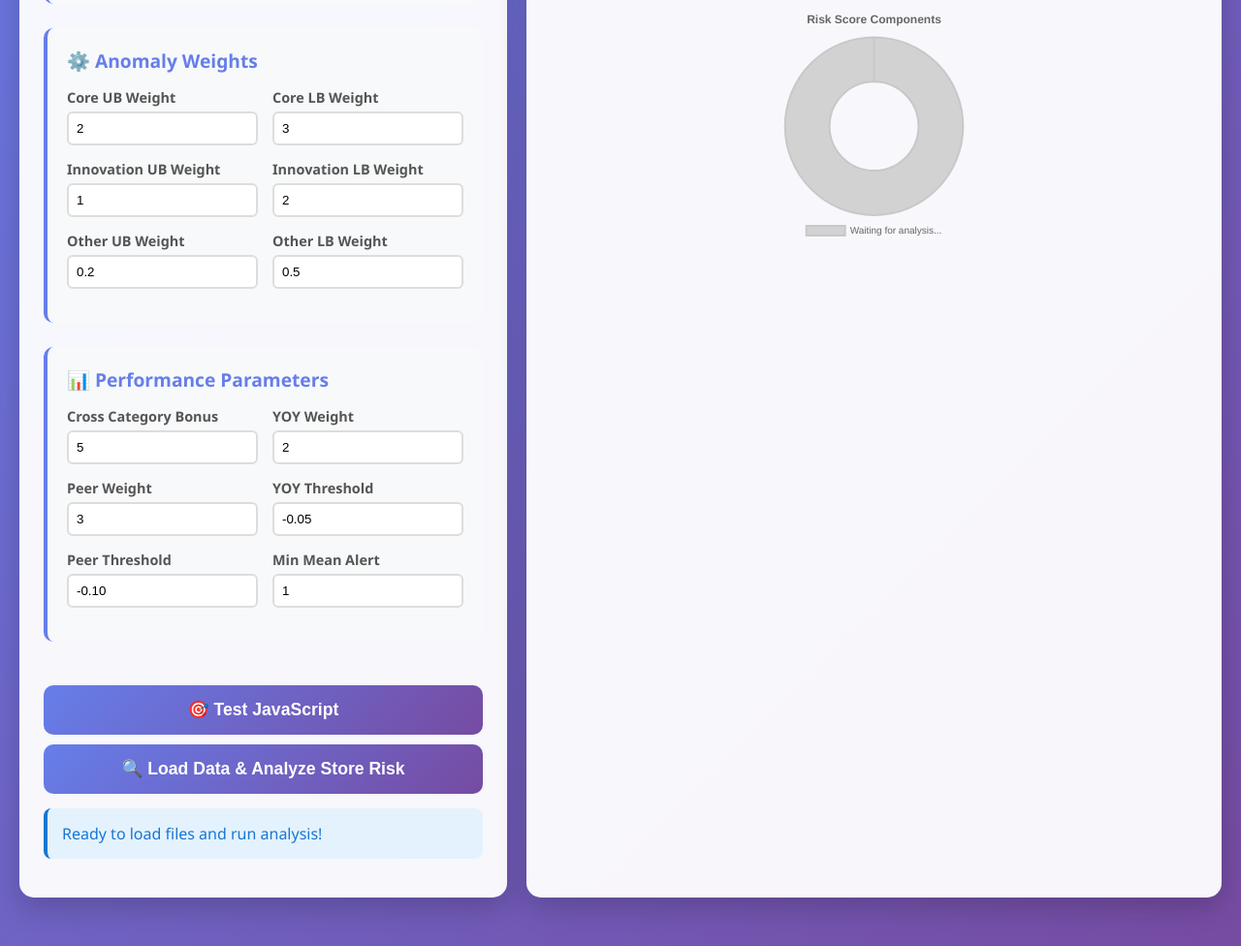
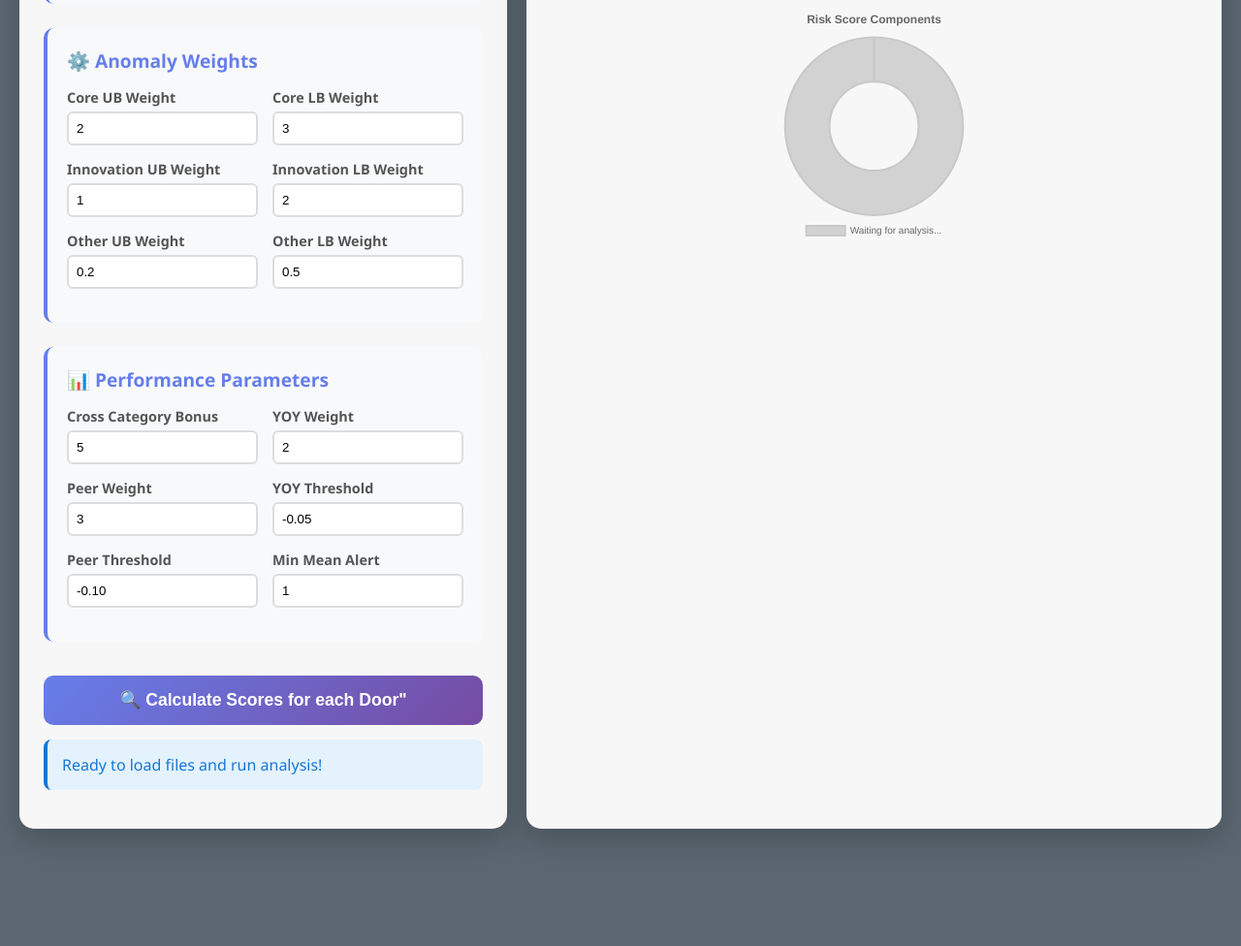
Before and after one commit to Drew-creator/scoring-demo, a plain HTML site: page index.html in a window 1280 px wide. Shown: the part 481-1457 px from the top of the page at 97% size. After the commit the page ends 1386 px from the top, so only its background shows below. Drawn offline with nearby package versions, Linux system fonts and the light colour scheme.

Commit message:
update styling and removed test js button

```diff
--- a/index.html
+++ b/index.html
@@ -16,7 +16,7 @@
 
         body {
             font-family: 'Segoe UI', Tahoma, Geneva, Verdana, sans-serif;
-            background: linear-gradient(135deg, #667eea 0%, #764ba2 100%);
+            background: #5B6670;
             min-height: 100vh;
             color: #333;
         }
@@ -760,13 +760,8 @@
                         </div>
                     </div>
                 </div>
-
-                <button class="analyze-btn" onclick="testClick()">
-                    🎯 Test JavaScript
-                </button>
-
                 <button class="analyze-btn" onclick="runAnalysis()" style="margin-top: 10px;">
-                    🔍 Load Data & Analyze Store Risk
+                    🔍 Calculate Scores for each Door"
                 </button>
 
                 <div class="loading-spinner" id="mainLoadingSpinner">
```
